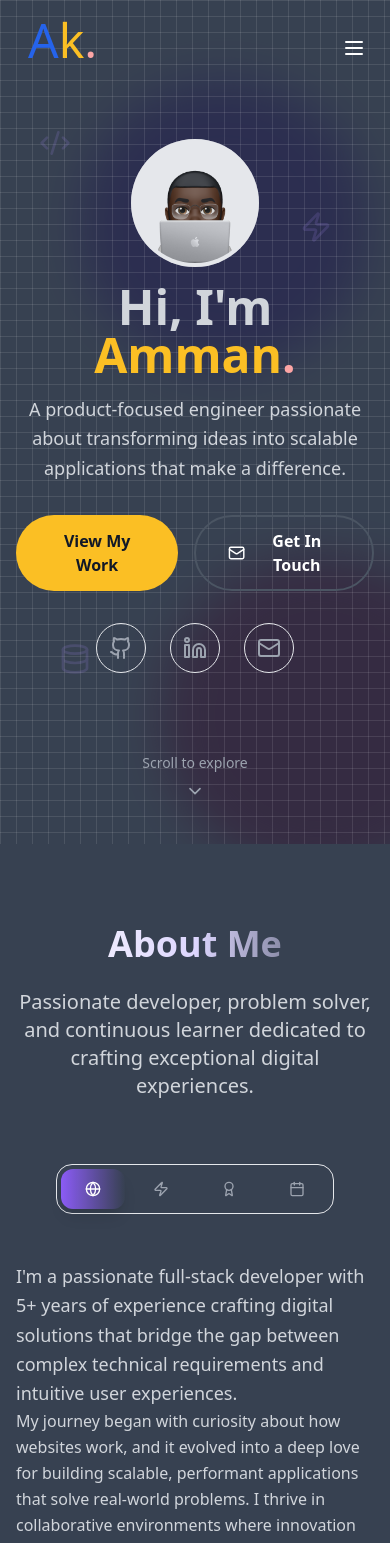
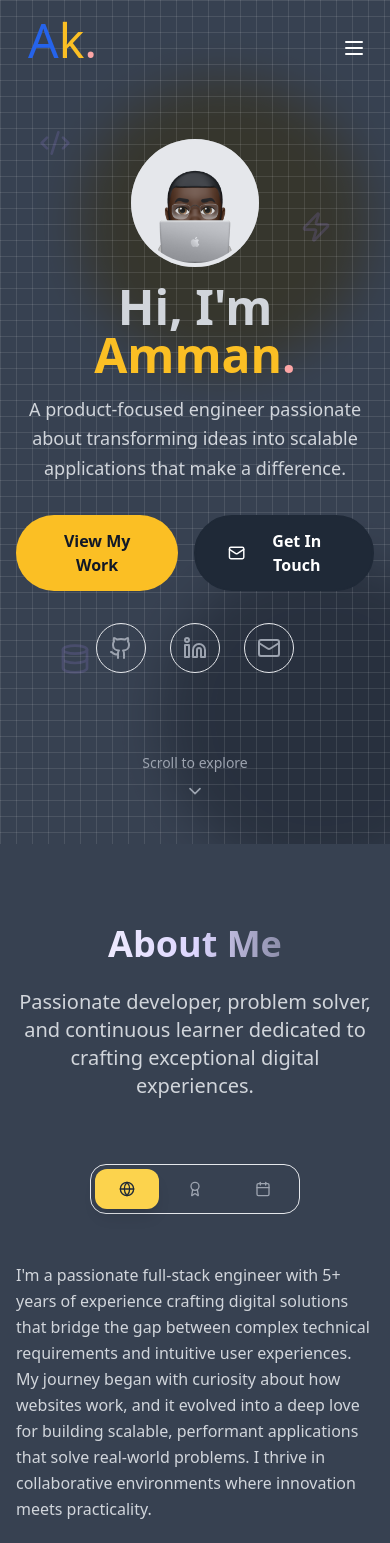
Before and after one commit to ammanabua/my-portfolio, a React (Create React App) app: page / in a window 390 px wide. Shown: the top 1543 px of the page. Built offline with nearby package versions, Linux system fonts and the light colour scheme.

Commit message:
add details to components

```diff
--- a/src/components/About.js
+++ b/src/components/About.js
@@ -38,23 +38,23 @@ const About = () => {
 
   const experience = [
     {
-      role: 'Senior Full-Stack Developer',
-      company: 'TechFlow Inc.',
-      period: '2022 - Present',
+      role: 'Software Engineer',
+      company: 'Sparetime Digital Ltd',
+      period: '2022 - 2023',
       description: 'Lead development of microservices architecture serving 100K+ users daily. Built scalable React applications with 99.9% uptime.',
       achievements: ['40% performance improvement', 'Led team of 5 developers', 'Implemented CI/CD pipelines']
     },
     {
-      role: 'Software Engineer',
-      company: 'InnovateLab',
-      period: '2020 - 2022',
+      role: 'Software Developer',
+      company: 'Manyactive App Ltd',
+      period: '2021 - 2022',
       description: 'Developed enterprise SaaS platform using React, Node.js, and PostgreSQL. Collaborated with cross-functional teams.',
       achievements: ['Reduced load time by 60%', 'Built real-time chat system', 'Mentored junior developers']
     },
     {
-      role: 'Frontend Developer',
-      company: 'StartupVenture',
-      period: '2019 - 2020',
+      role: 'Web Developer',
+      company: 'Technology Media Maven',
+      period: '2018 - 2021',
       description: 'Created responsive web applications and implemented modern UI/UX designs. Optimized for mobile-first approach.',
       achievements: ['Improved mobile conversion by 35%', 'Built component library', 'Implemented A/B testing']
     }
@@ -62,7 +62,7 @@ const About = () => {
 
   const tabs = [
     { id: 'overview', label: 'Overview', icon: Globe },
-    { id: 'skills', label: 'Skills', icon: Zap },
+    // { id: 'skills', label: 'Skills', icon: Zap },
     { id: 'experience', label: 'Experience', icon: Award },
     { id: 'journey', label: 'My Journey', icon: Calendar }
   ];
@@ -75,11 +75,11 @@ const About = () => {
             <div className="grid md:grid-cols-2 gap-8 items-center">
               <div className="space-y-6">
                 <div className="prose prose-invert max-w-none">
-                  <p className="text-gray-300 text-lg leading-relaxed">
-                    I'm a passionate full-stack developer with 5+ years of experience crafting digital solutions
+                  <p className="text-gray-300 md:text-lg leading-relaxed">
+                    I'm a passionate full-stack engineer with 5+ years of experience crafting digital solutions
                     that bridge the gap between complex technical requirements and intuitive user experiences.
                   </p>
-                  <p className="text-gray-300 leading-relaxed">
+                  <p className="text-gray-300 md:text-lg leading-relaxed">
                     My journey began with curiosity about how websites work, and it evolved into a deep love
                     for building scalable, performant applications that solve real-world problems. I thrive in
                     collaborative environments where innovation meets practicality.
@@ -87,13 +87,13 @@ const About = () => {
                 </div>
                 <div className="flex flex-wrap gap-4">
                   {[
-                    { icon: MapPin, text: 'San Francisco, CA' },
+                    { icon: MapPin, text: 'Gaithersburg, MD' },
                     { icon: Coffee, text: '500+ cups of coffee' },
-                    { icon: Code2, text: '50+ projects completed' },
+                    { icon: Code2, text: '30+ projects completed' },
                     { icon: Cpu, text: '1M+ lines of code' }
                   ].map(({ icon: Icon, text }, index) => (
                     <div key={index} className="flex items-center gap-2 px-4 py-2 bg-white/5 rounded-full border border-white/10">
-                      <Icon className="w-4 h-4 text-purple-400" />
+                      <Icon className="w-4 h-4 text-amber-300" />
                       <span className="text-sm text-gray-300">{text}</span>
                     </div>
                   ))}
@@ -127,50 +127,50 @@ const About = () => {
           </div>
         );
 
-      case 'skills':
-        return (
-          <div className="space-y-8">
-            <div className="grid gap-6">
-              {skills.map((skill, index) => (
-                <div
-                  key={skill.name}
-                  className={`group transition-all duration-500 ${
-                    isVisible ? 'opacity-100 translate-x-0' : 'opacity-0 translate-x-8'
-                  }`}
-                  style={{ transitionDelay: `${index * 100}ms` }}
-                  onMouseEnter={() => setHoveredSkill(skill.name)}
-                  onMouseLeave={() => setHoveredSkill(null)}
-                >
-                  <div className="flex items-center justify-between mb-2">
-                    <div className="flex items-center gap-3">
-                      <span className="text-white font-medium">{skill.name}</span>
-                      <span className="text-xs px-2 py-1 bg-purple-500/20 text-purple-300 rounded-full border border-purple-500/30">
-                        {skill.category}
-                      </span>
-                    </div>
-                    <span className="text-gray-400 text-sm">{skill.level}%</span>
-                  </div>
-                  <div className="relative h-3 bg-slate-800 rounded-full overflow-hidden">
-                    <div className="absolute inset-0 bg-gradient-to-r from-slate-800 to-slate-700 rounded-full" />
-                    <div
-                      className={`absolute top-0 left-0 h-full bg-gradient-to-r ${skill.color} rounded-full transition-all duration-1000 ease-out`}
-                      style={{
-                        width: isVisible ? `${skill.level}%` : '0%',
-                        transform: hoveredSkill === skill.name ? 'scaleY(1.2)' : 'scaleY(1)'
-                      }}
-                    />
-                    <div
-                      className={`absolute top-0 left-0 h-full bg-white/20 rounded-full transition-all duration-300 ${
-                        hoveredSkill === skill.name ? 'opacity-100' : 'opacity-0'
-                      }`}
-                      style={{ width: `${skill.level}%` }}
-                    />
-                  </div>
-                </div>
-              ))}
-            </div>
-          </div>
-        );
+      // case 'skills':
+      //   return (
+      //     <div className="space-y-8">
+      //       <div className="grid gap-6">
+      //         {skills.map((skill, index) => (
+      //           <div
+      //             key={skill.name}
+      //             className={`group transition-all duration-500 ${
+      //               isVisible ? 'opacity-100 translate-x-0' : 'opacity-0 translate-x-8'
+      //             }`}
+      //             style={{ transitionDelay: `${index * 100}ms` }}
+      //             onMouseEnter={() => setHoveredSkill(skill.name)}
+      //             onMouseLeave={() => setHoveredSkill(null)}
+      //           >
+      //             <div className="flex items-center justify-between mb-2">
+      //               <div className="flex items-center gap-3">
+      //                 <span className="text-white font-medium">{skill.name}</span>
+      //                 <span className="text-xs px-2 py-1 bg-purple-500/20 text-purple-300 rounded-full border border-purple-500/30">
+      //                   {skill.category}
+      //                 </span>
+      //               </div>
+      //               <span className="text-gray-400 text-sm">{skill.level}%</span>
+      //             </div>
+      //             <div className="relative h-3 bg-slate-800 rounded-full overflow-hidden">
+      //               <div className="absolute inset-0 bg-gradient-to-r from-slate-800 to-slate-700 rounded-full" />
+      //               <div
+      //                 className={`absolute top-0 left-0 h-full bg-gradient-to-r ${skill.color} rounded-full transition-all duration-1000 ease-out`}
+      //                 style={{
+      //                   width: isVisible ? `${skill.level}%` : '0%',
+      //                   transform: hoveredSkill === skill.name ? 'scaleY(1.2)' : 'scaleY(1)'
+      //                 }}
+      //               />
+      //               <div
+      //                 className={`absolute top-0 left-0 h-full bg-white/20 rounded-full transition-all duration-300 ${
+      //                   hoveredSkill === skill.name ? 'opacity-100' : 'opacity-0'
+      //                 }`}
+      //                 style={{ width: `${skill.level}%` }}
+      //               />
+      //             </div>
+      //           </div>
+      //         ))}
+      //       </div>
+      //     </div>
+      //   );
 
       case 'experience':
         return (
@@ -223,7 +223,7 @@ const About = () => {
             <div className="text-center mb-8">
               <h3 className="text-2xl font-bold text-white mb-4">From Curiosity to Career</h3>
               <p className="text-gray-300 max-w-2xl mx-auto">
-                My path into software development wasn't traditional, but it was driven by genuine passion
+                My path into software engineering wasn't traditional, but it was driven by genuine passion
                 and continuous learning.
               </p>
             </div>
@@ -233,9 +233,8 @@ const About = () => {
                 <div className="bg-gradient-to-br from-slate-800/50 to-slate-900/50 p-6 rounded-xl border border-white/10">
                   <h4 className="text-lg font-semibold text-purple-300 mb-3">The Spark ⚡</h4>
                   <p className="text-gray-300">
-                    It all started in college when I built my first website. The moment I saw my code
-                    come to life in the browser, I was hooked. That feeling of creating something from
-                    nothing became my driving force.
+                    It all started just after my first college degree, when I built my first website. The moment I saw my code
+                    come to life in the browser, I was hooked. That feeling of creating something from nothing became my driving force.
                   </p>
                 </div>
 
@@ -262,8 +261,8 @@ const About = () => {
                 <div className="bg-gradient-to-br from-slate-800/50 to-slate-900/50 p-6 rounded-xl border border-white/10">
                   <h4 className="text-lg font-semibold text-yellow-300 mb-3">The Future 🎯</h4>
                   <p className="text-gray-300">
-                    I'm excited about emerging technologies like AI and Web3. My goal is to stay
-                    at the forefront of innovation while mentoring the next generation of developers.
+                    I'm excited about emerging technologies like AI and Web3, especially with the recent advancements in AI Agents. My goal is to stay
+                    at the forefront of innovation, continuously learning while mentoring the next generation of developers.
                   </p>
                 </div>
               </div>
@@ -316,7 +315,7 @@ const About = () => {
                 onClick={() => setActiveTab(id)}
                 className={`flex items-center gap-2 px-6 py-3 rounded-xl font-medium transition-all duration-300 ${
                   activeTab === id
-                    ? 'bg-gradient-to-r from-purple-500 to-cyan-500 text-white shadow-lg'
+                    ? 'bg-amber-300 text-gray-800 shadow-lg'
                     : 'text-gray-400 hover:text-white hover:bg-white/5'
                 }`}
               >
--- a/src/components/Contact.js
+++ b/src/components/Contact.js
@@ -106,11 +106,11 @@ const Contact = () => {
       icon: Mail,
       title: 'Email Me',
       subtitle: 'Quick Response',
-      value: 'alex.chen@email.com',
+      value: 'ammanabua@gmail.com',
       description: 'I typically respond within 2-4 hours during business days',
-      color: 'from-blue-500 to-cyan-500',
-      bgColor: 'from-blue-500/10 to-cyan-500/10',
-      borderColor: 'border-cyan-400/30',
+      color: 'from-amber-500 to-red-500',
+      bgColor: 'from-amber-500/10 to-red-500/10',
+      borderColor: 'border-red-400/30',
       action: 'Send Email',
       responseTime: '2-4 hours'
     },
@@ -144,7 +144,7 @@ const Contact = () => {
       id: 'location',
       icon: MapPin,
       title: 'Meet in Person',
-      subtitle: 'San Francisco Bay Area',
+      subtitle: 'D(M)V Area',
       value: 'Coffee & Code',
       description: 'Available for local meetups and collaboration sessions',
       color: 'from-orange-500 to-red-500',
@@ -174,7 +174,7 @@ const Contact = () => {
       hour: '2-digit',
       minute: '2-digit',
       timeZoneName: 'short',
-      timeZone: 'America/Los_Angeles'
+      timeZone: 'America/New_York'
     });
   };
 
@@ -417,6 +417,7 @@ const Contact = () => {
                         className="w-full px-4 py-3 bg-slate-800/50 border border-white/10 rounded-xl text-white focus:border-purple-500/50 focus:outline-none focus:ring-2 focus:ring-purple-500/20 transition-all duration-300"
                       >
                         <option value="">Select budget range</option>
+                        <option value="3k-5k">Less than $5,000</option>
                         <option value="5k-15k">$5,000 - $15,000</option>
                         <option value="15k-30k">$15,000 - $30,000</option>
                         <option value="30k-50k">$30,000 - $50,000</option>
@@ -514,9 +515,9 @@ const Contact = () => {
         <div className={`text-center mt-16 transition-all duration-1000 ${
           isVisible ? 'opacity-100 translate-y-0' : 'opacity-0 translate-y-8'
         }`} style={{ transitionDelay: '800ms' }}>
-          <div className="inline-flex items-center gap-2 px-6 py-3 bg-gradient-to-r from-purple-500/10 to-cyan-500/10 rounded-full border border-purple-500/20 text-purple-300">
+          <div className="inline-flex items-center gap-2 px-6 py-3 rounded-full border border-purple-500/20 text-amber-300">
             <Zap className="w-4 h-4" />
-            <span className="text-sm font-medium">Typically respond within 2-4 hours</span>
+            <span className="text-sm font-medium">I typically respond within 2-4 hours</span>
             <Zap className="w-4 h-4" />
           </div>
         </div>
--- a/src/components/Hero.js
+++ b/src/components/Hero.js
@@ -42,7 +42,7 @@ const Hero = () => {
       {/* Animated background elements */}
       <div className="absolute inset-0">
         <div
-          className="absolute top-20 left-20 w-72 h-72 bg-purple-500 rounded-full mix-blend-multiply filter blur-xl opacity-20 animate-pulse"
+          className="absolute top-20 left-20 w-72 h-72 bg-amber-500 rounded-full mix-blend-multiply filter blur-xl opacity-20 animate-pulse"
           style={{
             transform: `translate(${mousePosition.x * 0.02}px, ${mousePosition.y * 0.02}px)`,
           }}
@@ -54,7 +54,7 @@ const Hero = () => {
           }}
         />
         <div
-          className="absolute -bottom-8 left-40 w-80 h-80 bg-pink-500 rounded-full mix-blend-multiply filter blur-xl opacity-20 animate-pulse"
+          className="absolute -bottom-8 left-40 w-80 h-80 bg-gray-500 rounded-full mix-blend-multiply filter blur-xl opacity-20 animate-pulse"
           style={{
             transform: `translate(${mousePosition.x * 0.015}px, ${mousePosition.y * 0.015}px)`,
           }}
@@ -121,12 +121,11 @@ const Hero = () => {
           }`}
           style={{ transitionDelay: '800ms' }}
         >
-          <button className="group relative px-8 py-3 bg-amber-400 rounded-full text-slate-800 font-semibold transition-all duration-300 hover:scale-105 hover:shadow-2xl hover:shadow-purple-500/25">
+          <button className="group relative px-8 py-3 bg-amber-400 rounded-full text-slate-800 font-semibold transition-all duration-300 hover:scale-105 hover:shadow-2xl hover:shadow-purple-500/25 hover:bg-gray-800 hover:text-white">
             <span className="relative z-10">View My Work</span>
-            <div className="absolute inset-0 bg-purple-600 rounded-full opacity-0 group-hover:opacity-100 transition-opacity duration-300" />
           </button>
 
-          <button className="group px-8 py-3 border-2 border-gray-600 rounded-full text-white font-semibold transition-all duration-300 hover:border-purple-400 hover:bg-purple-400/10 hover:scale-105">
+          <button className="group px-8 py-3 border-2 border-gray-800 rounded-full text-white font-semibold transition-all duration-300 bg-gray-800 hover:border-gray-300 hover:bg-gray-300 hover:text-gray-800 hover:bg-gray-300/10 hover:scale-105">
             <span className="flex items-center gap-2">
               <Mail className="w-5 h-5" />
               Get In Touch
--- a/src/components/Projects.js
+++ b/src/components/Projects.js
@@ -1,22 +1,5 @@
 import React, { useState, useEffect, useRef } from 'react';
-import {
-  Monitor,
-  Smartphone,
-  Palette,
-  ExternalLink,
-  Github,
-  Play,
-  Zap,
-  Shield,
-  Database,
-  Globe,
-  Clock,
-  Sparkles,
-  ArrowUpRight,
-  Code2,
-  Users,
-  TrendingUp
-} from 'lucide-react';
+import { Monitor, Smartphone, Palette, ExternalLink, Github, Play, Zap, Shield, Database, Globe, Clock, Sparkles, ArrowUpRight, Code2, Users, TrendingUp } from 'lucide-react';
 
 const Projects = () => {
   const [activeTab, setActiveTab] = useState('web');
@@ -45,6 +28,34 @@ const Projects = () => {
   const webProjects = [
     {
       id: 1,
+      title: 'ScholarsKit AI',
+      description: 'A light-weight AI-powered research assistant/study partner that streamlines academic workflows by automating literature reviews, summarizing papers, and generating citations.',
+      image: 'https://images.unsplash.com/photo-1441986300917-64674bd600d8?w=800&h=600&fit=crop',
+      tech: ['React', 'Node.js', 'PostgreSQL', 'D3.js', 'S3', 'Lambda Functions', 'Gemini AI', 'API Gateway'],
+      category: 'Full-Stack',
+      status: 'Live',
+      metrics: { users: '10K+', uptime: '99.9%', performance: '95' },
+      features: ['Real-time Analytics', 'Data Visualization', 'API Integration', 'Mobile Responsive'],
+      demoUrl: 'https://master.d9r77d4102d54.amplifyapp.com/',
+      githubUrl: 'https://www.github.com/ammanabua/ScholarsKit',
+      gradient: 'from-green-500 to-emerald-600'
+    },
+    {
+      id: 2,
+      title: 'Entities Studio',
+      description: 'A collaborative platform for digital artists and designers to create, share, and monetize 3D assets and interactive experiences in a virtual environment.',
+      image: '/entities.png',
+      tech: ['React', 'Node.js', 'PostgreSQL', 'D3.js', 'AWS'],
+      category: 'Full-Stack',
+      status: 'Live',
+      metrics: { users: '10K+', uptime: '99.9%', performance: '95' },
+      features: ['Real-time Analytics', 'Data Visualization', 'API Integration', 'Mobile Responsive'],
+      demoUrl: 'https://www.entities.studio/',
+      githubUrl: 'https://www.github.com/ammanabua/entities-studio',
+      gradient: 'from-green-200 to-emerald-300'
+    },
+    {
+      id: 3,
       title: 'EcoTracker Platform',
       description: 'A comprehensive sustainability tracking platform that helps companies monitor their carbon footprint and environmental impact in real-time.',
       image: 'https://images.unsplash.com/photo-1441986300917-64674bd600d8?w=800&h=600&fit=crop',
@@ -58,7 +69,7 @@ const Projects = () => {
       gradient: 'from-green-500 to-emerald-600'
     },
     {
-      id: 2,
+      id: 4,
       title: 'CryptoFlow Dashboard',
       description: 'Advanced cryptocurrency portfolio management dashboard with real-time market data, trading signals, and portfolio optimization.',
       image: 'https://images.unsplash.com/photo-1551288049-bebda4e38f71?w=800&h=600&fit=crop',
@@ -72,7 +83,7 @@ const Projects = () => {
       gradient: 'from-blue-500 to-purple-600'
     },
     {
-      id: 3,
+      id: 5,
       title: 'TaskFlow Enterprise',
       description: 'Enterprise-grade project management solution with advanced collaboration tools, AI-powered insights, and seamless integrations.',
       image: 'https://images.unsplash.com/photo-1552664730-d307ca884978?w=800&h=600&fit=crop',
@@ -86,7 +97,7 @@ const Projects = () => {
       gradient: 'from-purple-500 to-pink-600'
     },
     {
-      id: 4,
+      id: 6,
       title: 'HealthVault API',
       description: 'HIPAA-compliant healthcare data management API with advanced security, patient records, and provider integration capabilities.',
       image: 'https://images.unsplash.com/photo-1576091160399-112ba8d25d1f?w=800&h=600&fit=crop',
@@ -104,7 +115,7 @@ const Projects = () => {
   const designProjects = [
     // Placeholder for future design projects
     {
-      id: 5,
+      id: 7,
       title: 'Design System for Entities Studio',
       description: 'A comprehensive design system created for Entities Studio, focusing on consistency, scalability, and user experience across all digital products.',
       image: './ent-studio.png',
@@ -114,7 +125,7 @@ const Projects = () => {
       demoUrl: 'https://www.figma.com/proto/PnnMlDjDxbPzJjASOXQ6mN/Entities-Studio?node-id=0-1&t=yIUA5hOs6C8Tnw8E-1',
     },
     {
-      id: 6,
+      id: 8,
       title: 'Mobile App UI for IRent',
       description: 'A sleek and modern mobile app UI design for IRent, focusing on user-friendly navigation and an engaging rental experience.',
       image: 'https://images.unsplash.com/photo-1519125323398-675f0ddb6308?w=800&h=600&fit=crop',
@@ -175,15 +186,15 @@ const Projects = () => {
           <div className={`absolute inset-0 bg-black/50 flex items-center justify-center gap-4 transition-opacity duration-300 ${
             hoveredProject === project.id ? 'opacity-100' : 'opacity-0'
           }`}>
-            <button className="p-3 bg-white/20 rounded-full text-white hover:bg-white/30 transition-all duration-300 hover:scale-110 backdrop-blur-sm">
+            <a href={project.demoUrl} target='_blank' rel="noopener noreferrer" className="p-3 bg-white/20 rounded-full text-white hover:bg-white/30 transition-all duration-300 hover:scale-110 backdrop-blur-sm">
               <ExternalLink className="w-5 h-5" />
-            </button>
-            <button className="p-3 bg-white/20 rounded-full text-white hover:bg-white/30 transition-all duration-300 hover:scale-110 backdrop-blur-sm">
+            </a>
+            <a href={project.githubUrl} target='_blank' rel="noopener noreferrer" className="p-3 bg-white/20 rounded-full text-white hover:bg-white/30 transition-all duration-300 hover:scale-110 backdrop-blur-sm">
               <Github className="w-5 h-5" />
-            </button>
-            <button className="p-3 bg-white/20 rounded-full text-white hover:bg-white/30 transition-all duration-300 hover:scale-110 backdrop-blur-sm">
+            </a>
+            {/* <button className="p-3 bg-white/20 rounded-full text-white hover:bg-white/30 transition-all duration-300 hover:scale-110 backdrop-blur-sm">
               <Play className="w-5 h-5" />
-            </button>
+            </button> */}
           </div>
         </div>
 
@@ -383,7 +394,7 @@ const Projects = () => {
                 onClick={() => setActiveTab(id)}
                 className={`flex items-center gap-3 px-6 py-4 rounded-xl font-medium transition-all duration-300 relative ${
                   activeTab === id
-                    ? 'bg-gradient-to-r from-purple-500 to-cyan-500 text-white shadow-lg'
+                    ? 'bg-amber-300 text-gray-800 shadow-lg'
                     : 'text-gray-400 hover:text-white hover:bg-white/5'
                 }`}
               >
@@ -392,7 +403,7 @@ const Projects = () => {
                 {count > 0 && (
                   <span className={`inline-flex items-center justify-center w-5 h-5 text-xs rounded-full ${
                     activeTab === id
-                      ? 'bg-white/20 text-white'
+                      ? 'bg-white/20 text-gray-800'
                       : 'bg-purple-500/20 text-purple-300'
                   }`}>
                     {count}
@@ -418,9 +429,11 @@ const Projects = () => {
           <div className={`text-center mt-16 transition-all duration-1000 ${
             isVisible ? 'opacity-100 translate-y-0' : 'opacity-0 translate-y-8'
           }`} style={{ transitionDelay: '800ms' }}>
-            <div className="inline-flex items-center gap-2 px-6 py-3 bg-gradient-to-r from-purple-500/10 to-cyan-500/10 rounded-full border border-purple-500/20 text-purple-300">
-              <TrendingUp className="w-4 h-4" />
-              <span className="text-sm font-medium">More projects available on GitHub</span>
+            <div className="inline-flex items-center gap-2 px-6 py-3 rounded-full border border-purple-500/20 text-amber-300 hover:bg-gray-800 hover:text-white hover:border-gray-800 transition-all duration-300 cursor-pointer">
+              <a className='flex gap-2 items-center' href='https://www.github.com/ammanabua' target='_blank' rel='noopener noreferrer'>
+                <TrendingUp className="w-4 h-4" />
+                <span className="text-sm font-medium">More projects available on GitHub</span>
+              </a>
             </div>
           </div>
         )}
```
Also changed, not shown: src/components/Skills.js (+8 -8 lines), public/Screenshot 2025-12-20 141645.png (added), public/Screenshot 2025-12-20 141722.png (added).
